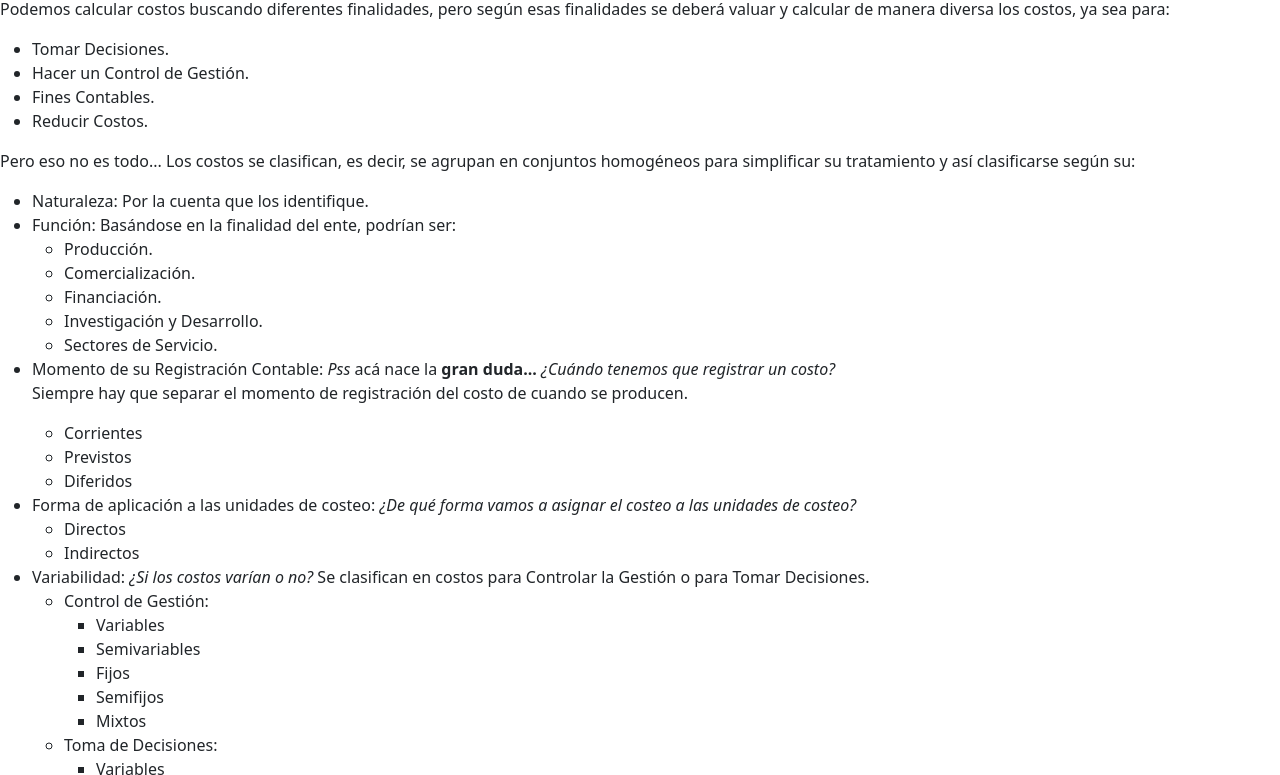
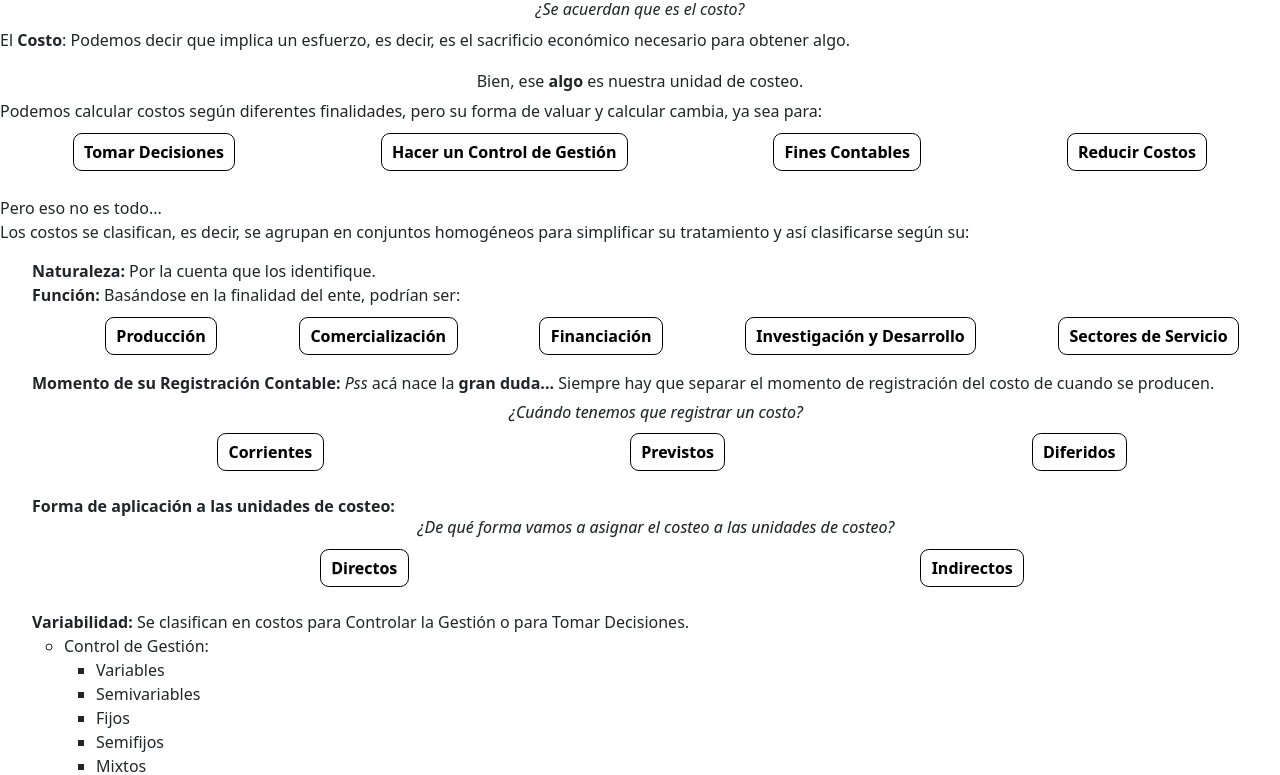
Before and after one commit to Bechu-Lamota/Tart, a plain HTML site: page index.html in a window 1280 px wide. Shown: the part 447-1222 px from the top of the page. Drawn offline with nearby package versions, Linux system fonts and the light colour scheme.

Commit message:
rama_central

```diff
--- a/CSS/style.css
+++ b/CSS/style.css
@@ -0,0 +1,364 @@
+* {
+    margin: 0%;
+    padding:0%;
+}
+
+/*NAVBAR*/
+header div {
+    background-color:green;
+}
+
+/*CAROUSEL*/
+body div {
+    padding-top: 10px;
+    margin-top: auto;
+
+}
+
+.titulo_bienvenidos{
+    display: flex;
+    text-align: center;
+    justify-content: center;
+    margin-top: 5px;
+    margin-bottom: 3px;
+}
+
+.presentacion-tartufin {
+    display: flex;
+    text-align: center;
+    justify-content: left;
+    margin-top: 0px;
+    margin-bottom: 0px;
+}
+
+.whats-cost {
+    display: flex;
+    text-align: center;
+    justify-content: left;
+    flex-direction: column;
+    margin-bottom: 10px;
+}
+
+.algo-tartufin {
+    display: block;
+    text-align: center;
+}
+
+/*box algo */
+.first-row .flex-row-algo{
+    display: flex;
+    margin-bottom: 10px;
+    border: 2px blue;
+    flex-direction: row;
+    text-align: center;
+    justify-content: space-around;
+}
+
+/*SEGUDA SECTION*/
+.p-clasif {
+    margin-bottom: 15px;
+
+}
+
+.clasificacion-1 {
+    margin-bottom: 15px;
+    list-style: none;
+}
+
+/*FUNCION*/
+#flex-row-algo {
+    display: flex;
+    justify-content: space-around;
+    list-style: none;
+    margin-bottom: 1px;
+    padding-top: 10px;
+    text-shadow: 0px 0px 1px #d1d1d1 !important;
+    background: transparent !important;
+
+}
+
+.td {
+    border: 1px solid black;
+    border-radius: 0.55rem;
+    padding: 0.38rem 0.65rem;
+    list-style: none;
+    text-decoration: none;
+    color: black;
+    text-shadow: 0px 0px 1px #d1d1d1 !important;
+    background: transparent !important;
+    margin-bottom: 15px;
+}
+
+.hc {
+    border: 1px solid black;
+    border-radius: 0.55rem;
+    padding: 0.38rem 0.65rem;
+    list-style: none;
+    text-decoration: none;
+    color: black;
+    text-shadow: 0px 0px 1px #d1d1d1 !important;
+    background: transparent !important;
+    margin-bottom: 15px;
+}
+
+.fc {
+    border: 1px solid black;
+    border-radius: 0.55rem;
+    padding: 0.38rem 0.65rem;
+    list-style: none;
+    text-decoration: none;
+    color: black;
+    text-shadow: 0px 0px 1px #d1d1d1 !important;
+    background: transparent !important;
+    margin-bottom: 15px;
+}
+
+.rd {
+    border: 1px solid black;
+    border-radius: 0.55rem;
+    padding: 0.38rem 0.65rem;
+    list-style: none;
+    text-decoration: none;
+    color: black;
+    text-shadow: 0px 0px 1px #d1d1d1 !important;
+    background: transparent !important;
+    margin-bottom: 15px;
+}
+
+
+/*SEGUDA SECTION*/
+.p-clasif {
+      margin-bottom: 15px;
+
+}
+
+.clasificacion-1 {
+    margin-bottom: 15px;
+    list-style: none;
+}
+
+/*FUNCION*/
+#fun-row {
+    display: flex;
+    justify-content: space-around;
+    list-style: none;
+    margin-bottom: 1px;
+    padding-top: 10px;
+    text-shadow: 0px 0px 1px #d1d1d1 !important;
+    background: transparent !important;
+
+}
+
+.produccion {
+    border: 1px solid black;
+    border-radius: 0.55rem;
+    padding: 0.38rem 0.65rem;
+    list-style: none;
+    text-decoration: none;
+    color: black;
+    text-shadow: 0px 0px 1px #d1d1d1 !important;
+    background: transparent !important;
+    margin-bottom: 15px;
+}
+
+.comercial {
+    border: 1px solid black;
+    border-radius: 0.55rem;
+    padding: 0.38rem 0.65rem;
+    list-style: none;
+    text-decoration: none;
+    color: black;
+    text-shadow: 0px 0px 1px #d1d1d1 !important;
+    background: transparent !important;
+    margin-bottom: 15px;
+}
+
+.finan {
+    border: 1px solid black;
+    border-radius: 0.55rem;
+    padding: 0.38rem 0.65rem;
+    list-style: none;
+    text-decoration: none;
+    color: black;
+    text-shadow: 0px 0px 1px #d1d1d1 !important;
+    background: transparent !important;
+    margin-bottom: 15px;
+}
+
+.invydes {
+    border: 1px solid black;
+    border-radius: 0.55rem;
+    padding: 0.38rem 0.65rem;
+    list-style: none;
+    text-decoration: none;
+    color: black;
+    text-shadow: 0px 0px 1px #d1d1d1 !important;
+    background: transparent !important;
+    margin-bottom: 15px;
+}
+
+.secserv {
+    border: 1px solid black;
+    border-radius: 0.55rem;
+    padding: 0.38rem 0.65rem;
+    list-style: none;
+    text-decoration: none;
+    color: black;
+    text-shadow: 0px 0px 1px #d1d1d1 !important;
+    background: transparent !important;
+    margin-bottom: 15px;
+}
+
+/*MOMENTO*/
+.how-cost {
+    display: flex;
+    text-align: center;
+    justify-content: left;
+    flex-direction: column;
+    margin-bottom: 1px;
+    margin-top: 8px;
+    text-shadow: 0px 0px 1px #d1d1d1 !important;
+    background: transparent !important;
+}
+
+#mom-row {
+    display: flex;
+    justify-content: space-around;
+    list-style: none;
+    margin-bottom: 8px;
+    padding-top: 10px;
+    text-shadow: 0px 0px 1px #d1d1d1 !important;
+    background: transparent !important;
+
+}
+
+.cor {
+    border: 1px solid black;
+    border-radius: 0.55rem;
+    padding: 0.38rem 0.65rem;
+    list-style: none;
+    text-decoration: none;
+    color: black;
+    text-shadow: 0px 0px 1px #d1d1d1 !important;
+    background: transparent !important;
+    margin-bottom: 15px;
+}
+
+.prev {
+    border: 1px solid black;
+    border-radius: 0.55rem;
+    padding: 0.38rem 0.65rem;
+    list-style: none;
+    text-decoration: none;
+    color: black;
+    text-shadow: 0px 0px 1px #d1d1d1 !important;
+    background: transparent !important;
+    margin-bottom: 15px;
+}
+
+.dif {
+    border: 1px solid black;
+    border-radius: 0.55rem;
+    padding: 0.38rem 0.65rem;
+    list-style: none;
+    text-decoration: none;
+    color: black;
+    text-shadow: 0px 0px 1px #d1d1d1 !important;
+    background: transparent !important;
+    margin-bottom: 15px;
+}
+
+/*FORMA*/
+.form-cost {
+    display: flex;
+    text-align: center;
+    justify-content: left;
+    flex-direction: column;
+    margin-bottom: 1px;
+    text-shadow: 0px 0px 1px #d1d1d1 !important;
+    background: transparent !important;
+}
+
+#form-row {
+    display: flex;
+    justify-content: space-around;
+    list-style: none;
+    margin-bottom: 8px;
+    padding-top: 10px;
+    text-shadow: 0px 0px 1px #d1d1d1 !important;
+    background: transparent !important;
+
+}
+
+.Dir {
+    border: 1px solid black;
+    border-radius: 0.55rem;
+    padding: 0.38rem 0.65rem;
+    list-style: none;
+    text-decoration: none;
+    color: black;
+    text-shadow: 0.2px 0.6px 1px #d1d1d1 !important;
+    background: transparent !important;
+    margin-bottom: 15px;
+}
+
+.Ind {
+    border: 1px solid black;
+    border-radius: 0.55rem;
+    padding: 0.38rem 0.65rem;
+    list-style: none;
+    text-decoration: none;
+    color: black;
+    text-shadow: 0px 0px 1px #d1d1d1 !important;
+    background: transparent !important;
+    margin-bottom: 15px;
+}
+
+/*LINK DE REDIRECCIÓN*/
+.mucha-info {
+    display: block;
+    text-align: center;
+    margin-top: 9px;
+    margin-bottom: 9px;
+}
+
+.TARTOUR-inicio {
+    text-decoration: none;
+    color: black;
+    margin-top: 9px;
+    margin-bottom: 9px;
+}
+
+
+
+/*FOOTER*/
+footer {
+    display: grid;
+
+    background-color: lightgray;
+    list-style: none;
+    text-decoration: none;
+}
+
+/*LowContainer*/
+.CopyR {
+    display: flex;
+    position: relative;
+    padding: 7px 10px;
+    background-color: lightblue;
+    border-top: 1px solid black;
+    box-sizing: inherit;
+    letter-spacing: 0;
+    text-align: center;
+    justify-content: center;
+}
+
+
+/* MARGENES GENERALES */
+p {
+    margin-top: 0px;
+    margin-left: 0px;
+    margin-bottom: 0px;
+    margin-right: 0px;
+    text-align: left;
+}
--- a/index.html
+++ b/index.html
@@ -3,19 +3,19 @@
 <head>
     <meta charset="UTF-8">
     <meta http-equiv="X-UA-Compatible" content="IE=edge">
-    <meta name="viewport" content="width=device-width, initial-scale=1">
-    <link rel="stylesheet" href="./CSS/style.css">
+    <meta name="viewport" content="width=device-width, initial-scale=1,0">
     <link rel="shortcut icon" href="./favicon_io/favicon.ico" type="image/x-icon">
     <!--BOOTSTRAP-->
     <link href="https://cdn.jsdelivr.net/npm/bootstrap@5.3.0-alpha1/dist/css/bootstrap.min.css" rel="stylesheet" integrity="sha384-GLhlTQ8iRABdZLl6O3oVMWSktQOp6b7In1Zl3/Jr59b6EGGoI1aFkw7cmDA6j6gD" crossorigin="anonymous">
     <script src="https://kit.fontawesome.com/925d8511ba.js" crossorigin="anonymous"></script>
+    <link rel="stylesheet" href="./CSS/style.css">
     <title>Tartufin</title>
 </head>
 
 
 <!--HEADER-->
 <header>
-    <div class="row">
+    <div class="barra-tartufin">
         <nav class="navbar navbar-dark bg-dark fixed-top">
             <div class="container-fluid">
               <a class="navbar-brand" href="./index.html">TARTUFIN</a>
@@ -53,7 +53,7 @@
 <!--BODY-->
 <body>
     <!--CARROUSEL-->
-    <div class="row">
+    <div class="carousel-tartufin">
         <div id="carouselExampleIndicators" class="carousel slide">
           <div class="carousel-indicators">
             <button type="button" data-bs-target="#carouselExampleIndicators" data-bs-slide-to="0" class="active" aria-current="true" aria-label="Slide 1"></button>
@@ -82,53 +82,74 @@
         </div>
       </div>
 
-      <!--TEXTO INFORMATIVO-->
-      <div>
-        <h1> Bienvenidos a la materia Gestión y Costo para Contadores</h1>
-        <h3>Yo soy <strong>Tartufin</strong> y los voy acompañar en todo su proceso.</h3>
-        <p>
-            Podemos decir que el <strong>Costo</strong>: Implica un esfuerzo, es decir, es el sacrificio económico necesario para obtener algo.
-        </p>
-        <p>
-            <strong>Ese algo es nuestra unidad de costeo.</strong>
-        </p>
-        <p>
-            Podemos calcular costos buscando diferentes finalidades, pero según esas finalidades se deberá valuar y calcular de manera diversa los costos, ya sea para:
-            <ul>
-                <li>Tomar Decisiones.</li>
-                <li>Hacer un Control de Gestión.</li>
-                <li>Fines Contables.</li>
-                <li>Reducir Costos.</li>
+      <!--TEXTO-->
+      <div class="titulo_bienvenidos">
+        <h1> Bienvenidos a Gestión y Costo para Contadores</h1>
+      </div>
+        <!--PRESENTACIÓN-->
+      <div class="presentacion-tartufin">
+        <h4>Yo soy <strong>Tartufin</strong> y juntos vamos aprender sobre costos.</h4>
+      </div>
+
+      <!--QUE ES EL COSTO-->
+      <div class="whats-cost">
+        <h6><em>¿Se acuerdan que es el costo?</em></h6>
+        <p>El <strong>Costo</strong>: Podemos decir que implica un esfuerzo, es decir, es el sacrificio económico necesario para obtener algo.</p>
+     </div>
+
+         <!--Primera Section-->
+         <section class="first-row">
+            <div class="algo-tartufin">
+             <h6> Bien, ese <strong>algo</strong> es nuestra unidad de costeo.</h6>
+             <p> Podemos calcular costos según diferentes finalidades, pero su forma de valuar y calcular cambia, ya sea para:</p>
+            </div>
+
+             <!--BOX DE ESE ALGO-->
+            <div class="flex-row-algo">
+                    <a class="td"><strong>Tomar Decisiones</strong></a>
+                    <a class="hc"><strong>Hacer un Control de Gestión</strong></a>
+                    <a class="fc"><strong>Fines Contables</strong></a>
+                    <a class="rd"><strong>Reducir Costos</strong></a>
+            </div>
+        </section>
+
+        <!--Seguda Section-->
+        <section class="seconda-row">
+            <p> Pero eso no es todo...</p>
+            <p class="p-clasif">Los costos se clasifican, es decir, se agrupan en conjuntos homogéneos para simplificar su tratamiento y así clasificarse según su:</p>
+            <ul class="clasificacion-1">
+                <li><strong>Naturaleza:</strong> Por la cuenta que los identifique.</li>
+
+                <!--FUNCION-->
+                <li><strong>Función:</strong>  Basándose en la finalidad del ente, podrían ser:</li>
+                    <ul id="fun-row">
+                     <a class="produccion"><strong>Producción</strong></a>
+                     <a class="comercial"><strong>Comercialización</strong></a>
+                     <a class="finan"><strong>Financiación</strong></a>
+                     <a class="invydes"><strong>Investigación y Desarrollo</strong></a>
+                     <a class="secserv"><strong>Sectores de Servicio</strong></a>
                     </ul>
-        <p>
-            Pero eso no es todo... Los costos se clasifican, es decir, se agrupan en conjuntos homogéneos para simplificar su tratamiento y así clasificarse según su:
-        </p>
-            <ul>
-                <li>Naturaleza: Por la cuenta que los identifique.</li>
-                <li>Función: Basándose en la finalidad del ente, podrían ser:</li>
-                <ul>
-                    <li>Producción.</li>
-                    <li>Comercialización.</li>
-                    <li>Financiación.</li>
-                    <li>Investigación y Desarrollo.</li>
-                    <li>Sectores de Servicio.</li>
+
+                <!--momento-->
+                <li><strong>Momento de su Registración Contable:</strong> <em>Pss</em> acá nace la <strong>gran duda...</strong> Siempre hay que separar el momento de registración del costo de cuando se producen.</li>
+                <h6 class="how-cost"><em>¿Cuándo tenemos que registrar un costo?</em></h6>
+                    <ul id="mom-row">
+                        <a class="cor"><strong>Corrientes</strong></a>
+                        <a class="prev"><strong>Previstos</strong></a>
+                        <a class="dif"><strong>Diferidos</strong></a>
                     </ul>
-                <li>Momento de su Registración Contable: <em>Pss</em> acá nace la <strong>gran duda...</strong> <em>¿Cuándo tenemos que registrar un costo?</em></li>
-                <p>
-                    Siempre hay que separar el momento de registración del costo de cuando se producen.
-                </p>
-                    <ul>
-                        <li>Corrientes</li>
-                        <li>Previstos</li>
-                        <li>Diferidos</li>
+
+                 <!--FORMA-->
+                <li><strong>Forma de aplicación a las unidades de costeo:</strong></li>
+                <h6 class="form-cost"><em>¿De qué forma vamos a asignar el costeo a las unidades de costeo?</em></h6>
+                     <ul id="form-row">
+                        <a class="Dir"><strong>Directos</strong></a>
+                        <a class="Ind"><strong>Indirectos</strong></a>
                     </ul>
-                <li>Forma de aplicación a las unidades de costeo:  <em>¿De qué forma vamos a asignar el costeo a las unidades de costeo?</em></li>
-                    <ul>
-                        <li>Directos</li>
-                        <li>Indirectos</li>
-                    </ul>
-                <li>Variabilidad: <em>¿Si los costos varían o no?</em> Se clasifican en costos para Controlar la Gestión o para Tomar Decisiones.</li>
-                <ul>
+
+                <!--VARIABLE-->
+                <li><strong>Variabilidad:</strong> Se clasifican en costos para Controlar la Gestión o para Tomar Decisiones.</li>
+                <ul id="row-total">
                     <li>Control de Gestión: </li>
                       <ul>
                         <li>Variables</li>
@@ -147,67 +168,45 @@
                             </ul>
                      </ul>
                 </ul>
-                <li>Grado de controlabilidad: Si son Controlables o No Controlables.</li>
-                <li>Actividad: En lugar de clasificarlos por Función, lo hacemos por Actividad.</li>
+                <li><strong>Grado de controlabilidad:</strong> Si son Controlables o No Controlables.</li>
+                <li><strong>Actividad:</strong> En lugar de clasificarlos por Función, lo hacemos por Actividad.</li>
             </ul>
+        </section>
       </div>
 
       <!--LINK DE REDIRECCIÓN-->
-      <div>
+      <div class="mucha-info">
+        <img src="./IMG/mucha info.png" alt="" >
         <h3>UFFF que eso fue mucha introducción...</h3>
-        <h1><strong>PARA</strong></h1>
-        <P>Tengo una manera más fácil de aprender... ¿Te copas?
-        </P>
-        <p> Hagamos el <a href="./HTML/tartour.html">TARTOUR</a> juntos.
-        </p>
+        <h4>Tengo una manera más fácil de aprender... ¿Te copas?</h4>
+        <h4> Hagamos el <a href="./HTML/tartour.html" class="TARTOUR-inicio"><strong>TARTOUR</strong></a> juntos.</h4>
       </div>
 </body>
 
 
 <!--FOOTER-->
 <footer>
-	<div>
-		<table class="Table-Footer">
-			<tr>
-				<td>
-					<section>
+	<div class="GRID-Footer">
+		<section class="sec1">
 			<ol>
-							<li>
-								<a href="3"><h1>TARTUFIN</h1></a>
-							</li>
-							<li>
-								<a href="3">Términos y Cóndiciones</a>
-							</li>
-							<li>
-								<a href="3">TARTUWORK</a>
-							</li>
-							<li>
-								<a href="3">Preguntas Frecuentes</a>
-							</li>
+				<li><a href="3"><h1>TARTUFIN</h1></a></li>
+				<li><a href="3">Términos y Cóndiciones</a></li>
+				<li><a href="3">TARTUWORK</a></li>
+				<li><a href="3">Preguntas Frecuentes</a></li>
 			</ol>
 		</section>
-				</td>
-				<td>
-					<section>
+
+		<section class="sec2">
 			<ol>
-							<li>
-								<h1>Ayuda</h1>
-							</li>
-							<li>
-								<a href="3">Arrepentimiento</a>
-							</li>
-							<li>
-								<a href="3">Contacto</a>
-							</li>
+				<li><h1>Ayuda</h1></li>
+				<li><a href="3">Arrepentimiento</a></li>
+				<li><a href="3">Contacto</a></li>
 			</ol>
 		</section>
-				</td>
-				<td>
-					<section class="#Fan-Page_Giftreat">
-						<h1>#ULearningBA
-						</h1>
+
+		<section class="sec5">
+				<h1>#ULearningBA</h1>
 			<ul class="#Fan-Pages">
-								<li>
 					<div class="fa-2x">
 						<i class="fa-brands fa-whatsapp fa-shake"></i>
 						<i class="fa-brands fa-facebook-f fa-shake"></i>
@@ -215,12 +214,7 @@
                         <i class="fa-brands fa-instagram fa-shake"></i>
                         <i class="fa-brands fa-discord fa-shake"></i>
                      </div>
-								</li>
-							</ul>
 			</section>
-				</td>
-			</tr>
-		</table>
 	</div>
 
 	<!--LOW CONTAINER FOOTER-->
```
Also changed, not shown: IMG/mucha info.png (added), 1 other file. Lines whose indentation alone changed are shown as unchanged.
